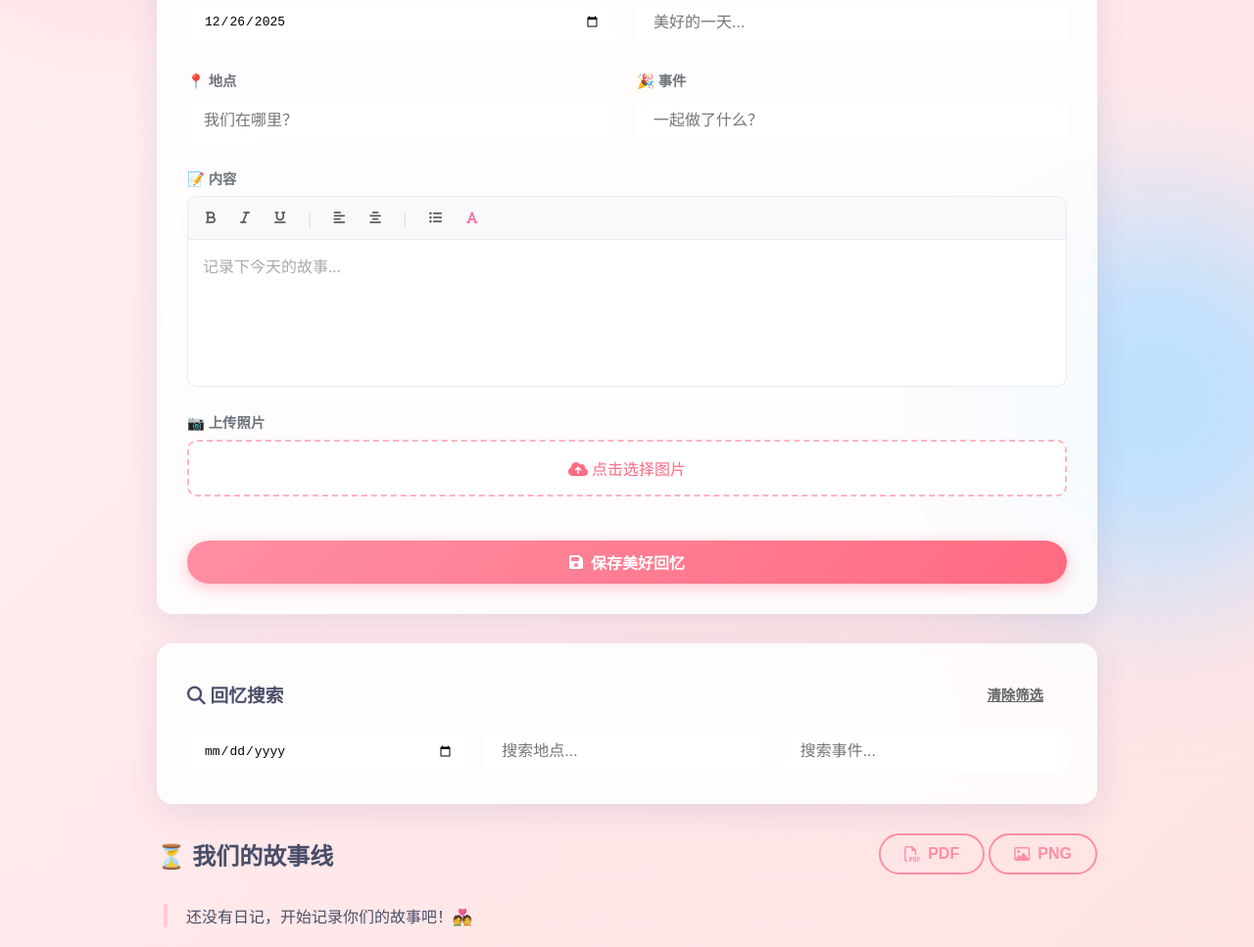
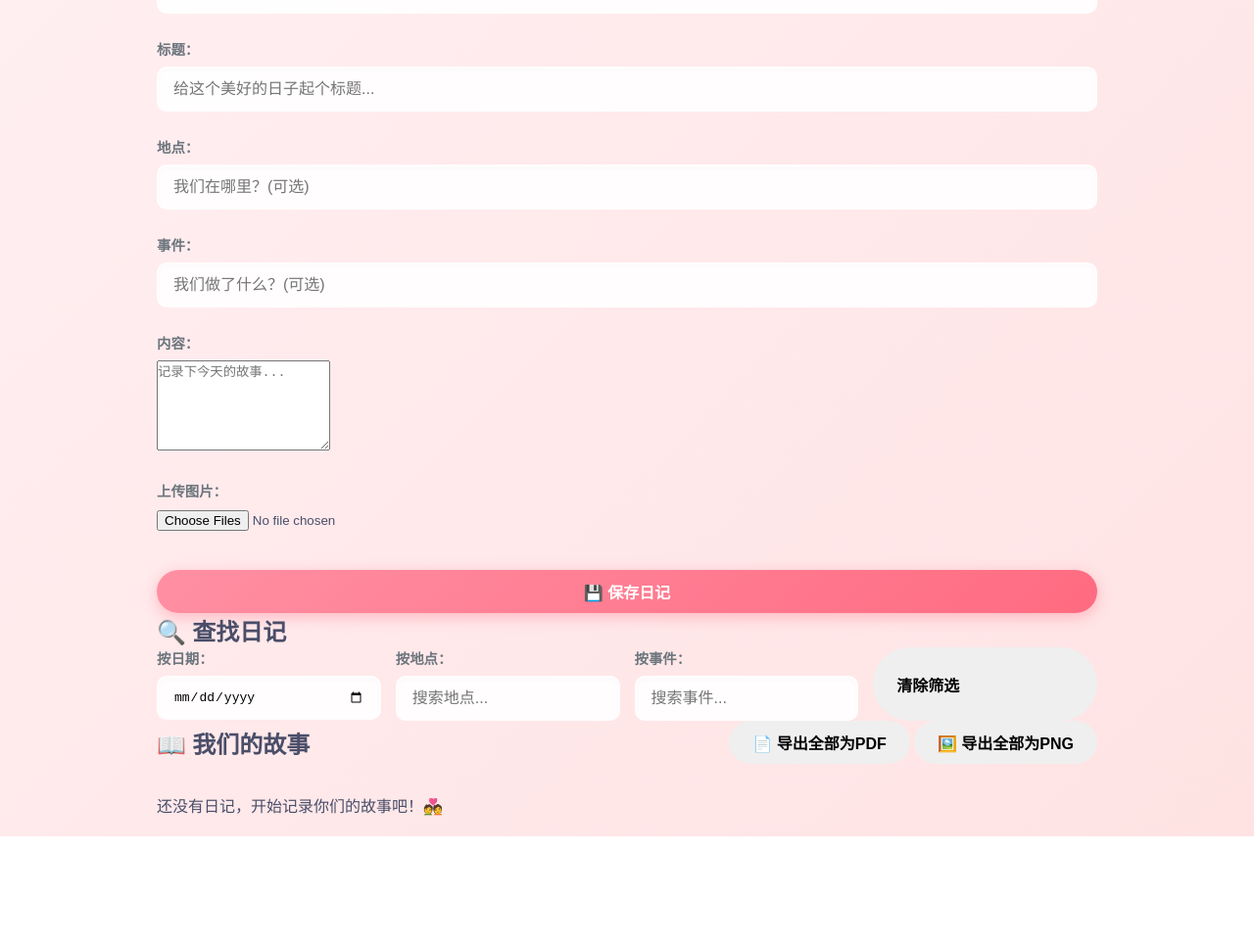
Before and after one commit to yyyyyh649/love-story, a plain HTML site: page index.html in a window 1280 px wide. Shown: the part 294-1261 px from the top of the page at 98% size. After the commit the page ends 1148 px from the top, so only its background shows below. Drawn offline with Linux system fonts and the light colour scheme.

Commit message:
Rename and update diary application elements

```diff
--- a/index.html
+++ b/index.html
@@ -3,111 +3,89 @@
 <head>
     <meta charset="UTF-8">
     <meta name="viewport" content="width=device-width, initial-scale=1.0">
-    <title>恋爱时光机 - Love Story Timeline</title>
-    <link rel="stylesheet" href="https://cdnjs.cloudflare.com/ajax/libs/font-awesome/6.4.0/css/all.min.css">
+    <title>恋爱日记本 - Love Story Diary</title>
     <link rel="stylesheet" href="style.css">
 </head>
 <body>
-    <div class="background-decor"></div>
     <div class="container">
         <header>
-            <div class="header-content">
-                <h1>💕 恋爱时光机</h1>
-                <p class="subtitle">记录我们相爱的每一个瞬间</p>
-            </div>
+            <h1>💕 恋爱日记本</h1>
+            <p class="subtitle">记录我们的每一个美好瞬间</p>
         </header>
 
         <div class="main-content">
-            <section class="add-entry-section glass-card">
-                <div class="section-header">
-                    <h2><i class="fas fa-pen-fancy"></i> 写日记</h2>
-                </div>
+            <section class="add-entry-section">
+                <h2>✍️ 添加日记</h2>
                 <form id="diaryForm">
-                    <div class="form-row">
-                        <div class="form-group half">
-                            <label for="entryDate">📅 日期</label>
-                            <input type="date" id="entryDate" required>
-                        </div>
-                        <div class="form-group half">
-                            <label for="entryTitle">✨ 标题</label>
-                            <input type="text" id="entryTitle" placeholder="美好的一天..." required>
-                        </div>
-                    </div>
-
-                    <div class="form-row">
-                        <div class="form-group half">
-                            <label for="entryLocation">📍 地点</label>
-                            <input type="text" id="entryLocation" placeholder="我们在哪里？">
-                        </div>
-                        <div class="form-group half">
-                            <label for="entryEvent">🎉 事件</label>
-                            <input type="text" id="entryEvent" placeholder="一起做了什么？">
-                        </div>
+                    <div class="form-group">
+                        <label for="entryDate">日期：</label>
+                        <input type="date" id="entryDate" required>
                     </div>
 
                     <div class="form-group">
-                        <label>📝 内容</label>
-                        <div class="editor-toolbar">
-                            <button type="button" data-cmd="bold" title="加粗"><i class="fas fa-bold"></i></button>
-                            <button type="button" data-cmd="italic" title="斜体"><i class="fas fa-italic"></i></button>
-                            <button type="button" data-cmd="underline" title="下划线"><i class="fas fa-underline"></i></button>
-                            <span class="separator">|</span>
-                            <button type="button" data-cmd="justifyLeft" title="左对齐"><i class="fas fa-align-left"></i></button>
-                            <button type="button" data-cmd="justifyCenter" title="居中"><i class="fas fa-align-center"></i></button>
-                            <span class="separator">|</span>
-                            <button type="button" data-cmd="insertUnorderedList" title="列表"><i class="fas fa-list-ul"></i></button>
-                            <button type="button" data-cmd="foreColor" data-val="#ff6b9d" title="粉色文字"><i class="fas fa-font" style="color:#ff6b9d;"></i></button>
-                        </div>
-                        <div id="entryContentEditor" class="rich-editor" contenteditable="true" placeholder="记录下今天的故事..."></div>
+                        <label for="entryTitle">标题：</label>
+                        <input type="text" id="entryTitle" placeholder="给这个美好的日子起个标题..." required>
                     </div>
 
                     <div class="form-group">
-                        <label for="entryImage">📷 上传照片</label>
-                        <div class="file-upload-wrapper">
-                            <input type="file" id="entryImage" accept="image/*" multiple>
-                            <div class="upload-btn-content">
-                                <i class="fas fa-cloud-upload-alt"></i> 点击选择图片
-                            </div>
-                        </div>
+                        <label for="entryLocation">地点：</label>
+                        <input type="text" id="entryLocation" placeholder="我们在哪里？(可选)">
+                    </div>
+
+                    <div class="form-group">
+                        <label for="entryEvent">事件：</label>
+                        <input type="text" id="entryEvent" placeholder="我们做了什么？(可选)">
+                    </div>
+
+                    <div class="form-group">
+                        <label for="entryContent">内容：</label>
+                        <textarea id="entryContent" rows="6" placeholder="记录下今天的故事..." required></textarea>
+                    </div>
+
+                    <div class="form-group">
+                        <label for="entryImage">上传图片：</label>
+                        <input type="file" id="entryImage" accept="image/*" multiple>
                         <div id="imagePreview" class="image-preview"></div>
                     </div>
 
-                    <button type="submit" class="btn btn-primary btn-lg"><i class="fas fa-save"></i> 保存美好回忆</button>
+                    <button type="submit" class="btn btn-primary">💾 保存日记</button>
                 </form>
             </section>
 
-            <section class="filter-section glass-card">
-                <div class="filter-header">
-                    <h3><i class="fas fa-search"></i> 回忆搜索</h3>
-                    <button id="clearFilter" class="btn btn-text">清除筛选</button>
-                </div>
+            <section class="filter-section">
+                <h2>🔍 查找日记</h2>
                 <div class="filter-controls">
-                    <input type="date" id="filterDate" class="glass-input">
-                    <input type="text" id="filterLocation" placeholder="搜索地点..." class="glass-input">
-                    <input type="text" id="filterEvent" placeholder="搜索事件..." class="glass-input">
+                    <div class="filter-group">
+                        <label for="filterDate">按日期：</label>
+                        <input type="date" id="filterDate">
+                    </div>
+                    <div class="filter-group">
+                        <label for="filterLocation">按地点：</label>
+                        <input type="text" id="filterLocation" placeholder="搜索地点...">
+                    </div>
+                    <div class="filter-group">
+                        <label for="filterEvent">按事件：</label>
+                        <input type="text" id="filterEvent" placeholder="搜索事件...">
+                    </div>
+                    <button id="clearFilter" class="btn btn-secondary">清除筛选</button>
                 </div>
             </section>
 
             <section class="entries-section">
                 <div class="entries-header">
-                    <h2>⏳ 我们的故事线</h2>
+                    <h2>📖 我们的故事</h2>
                     <div class="export-buttons">
-                        <button id="exportAllPDF" class="btn btn-outline"><i class="far fa-file-pdf"></i> PDF</button>
-                        <button id="exportAllPNG" class="btn btn-outline"><i class="far fa-image"></i> PNG</button>
+                        <button id="exportAllPDF" class="btn btn-export">📄 导出全部为PDF</button>
+                        <button id="exportAllPNG" class="btn btn-export">🖼️ 导出全部为PNG</button>
                     </div>
                 </div>
-                <div id="entriesContainer" class="timeline-container">
+                <div id="entriesContainer" class="entries-container">
                     <p class="no-entries">还没有日记，开始记录你们的故事吧！💑</p>
                 </div>
             </section>
         </div>
     </div>
 
-    <div id="imageModal" class="modal">
-        <span class="modal-close">&times;</span>
-        <img class="modal-content" id="modalImage">
-    </div>
-
     <script src="script.js"></script>
 </body>
 </html>
```
